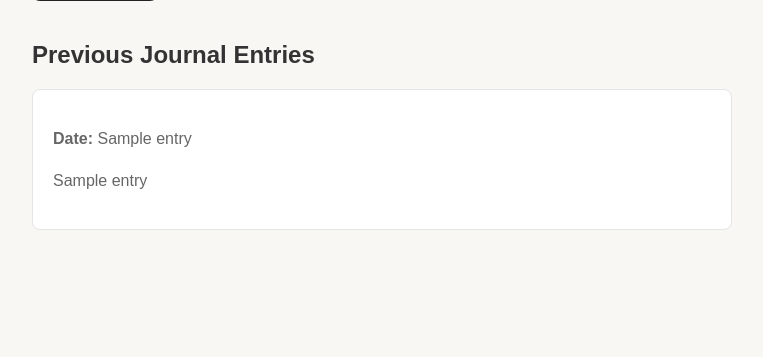
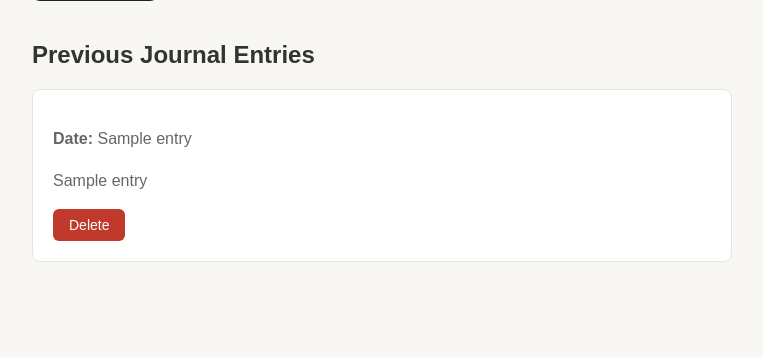
Before and after one commit to bibekshah47/daily-journal, a Flask app: template templates/index.html in a window 1280 px wide. Shown: the part 697-1054 px from the top of the page, without its empty margins (258-1021 px from the left). Before the commit the page ends 927 px from the top, so only its background shows below. Run offline with Flask 3, Linux system fonts and the light colour scheme; the template is opened without the code that fills it: most values are stand-ins (such as "Sample title", 1, 10 or a date in 2020).

Commit message:
Add delete functionality for journal entries

```diff
--- a/app.py
+++ b/app.py
@@ -1,5 +1,5 @@
 
-from flask import Flask, render_template, request
+from flask import Flask, render_template, request, redirect, url_for
 from datetime import date, datetime
 import sqlite3
 
@@ -45,5 +45,22 @@ def home():
         entries=entries
     )
 
+
+@app.route("/delete/<int:entry_id>", methods=["POST"])
+def delete_entry(entry_id):
+    connection = sqlite3.connect("journal.db")
+    cursor = connection.cursor()
+
+    cursor.execute(
+        "DELETE FROM entries WHERE id = ?",
+        (entry_id,)
+    )
+
+    connection.commit()
+    connection.close()
+
+    return redirect(url_for("home"))
+
+
 if __name__ == "__main__":
     app.run(debug=True, port=5001)
--- a/static/style.css
+++ b/static/style.css
@@ -65,3 +65,16 @@ button:hover {
     line-height: 1.6;
     overflow-wrap: anywhere;
 }
+
+
+.delete-button {
+    background-color: #c0392b;
+    color: white;
+    padding: 8px 16px;
+    font-size: 14px;
+    border-radius: 6px;
+}
+
+.delete-button:hover {
+    background-color: #922b21;
+}
--- a/templates/index.html
+++ b/templates/index.html
@@ -41,16 +41,24 @@
 
     <h2>Previous Journal Entries</h2>
 
-    {% if entries %}
+
     {% for entry in entries %}
         <div class="journal-entry">
             <p><strong>Date:</strong> {{ entry[2] }}</p>
             <p>{{ entry[1] }}</p>
+
+            <form
+                action="{{ url_for('delete_entry', entry_id=entry[0]) }}"
+                method="POST"
+                onsubmit="return confirm('Are you sure you want to delete this entry?');"
+            >
+                <button type="submit" class="delete-button">
+                    Delete
+                </button>
+            </form>
         </div>
     {% endfor %}
-    {% else %}
-        <p>No journal entries yet. Start writing!</p>
-    {% endif %}
+
 
 
 </body>
```
Lines whose indentation alone changed are shown as unchanged.
